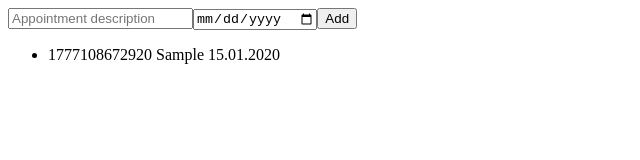
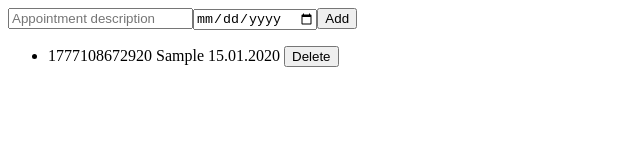
Before and after one commit to moumitacloud08/Angular-project, an Angular app in the folder appointment-app/: page / in a window 1280 px wide. Both pictures are taken after typing "Sample", "2020-01-15" into the empty fields and a click on the button "Add". Shown: the top 160 px of the page, without its empty margins (0-640 px from the left). Built offline with nearby package versions, Linux system fonts and the light colour scheme.

Commit message:
Add Remove functionality

```diff
--- a/appointment-app/src/app/appointment-list/appointment-list.component.html
+++ b/appointment-app/src/app/appointment-list/appointment-list.component.html
@@ -5,7 +5,8 @@
 </div>
 
 <ul>
-    <li *ngFor="let appointment of appointments">
+    <li *ngFor="let appointment of appointments; index as i">
         {{appointment.id}} {{appointment.title}} {{appointment.date | date:'dd.MM.yyyy'}}
+        <button (click)="deleteAppointment(i)">Delete</button>
     </li>
 </ul>
--- a/appointment-app/src/app/appointment-list/appointment-list.component.ts
+++ b/appointment-app/src/app/appointment-list/appointment-list.component.ts
@@ -24,7 +24,10 @@
       this.newAppointmentTitle="";
       this.newAppointmentDate = new Date();
 
-      alert(this.appointments.length);
     }
   }
+
+  deleteAppointment(index: number){
+    this.appointments.splice(index,1)
+  }
 }
```
